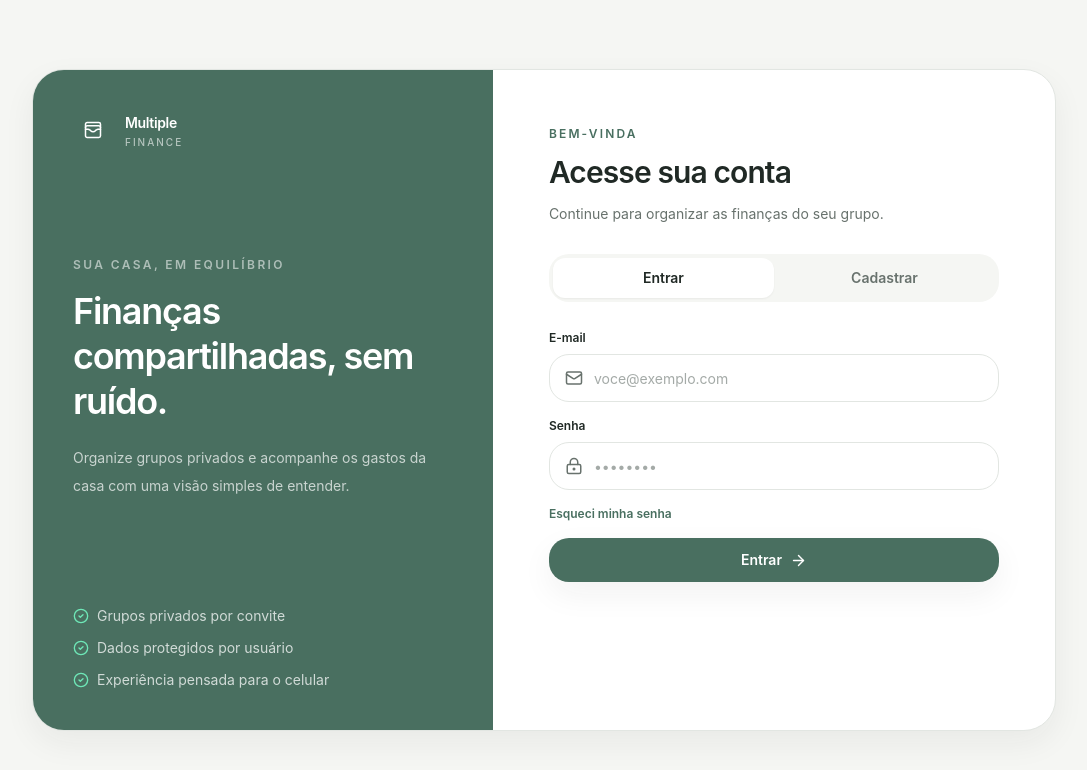
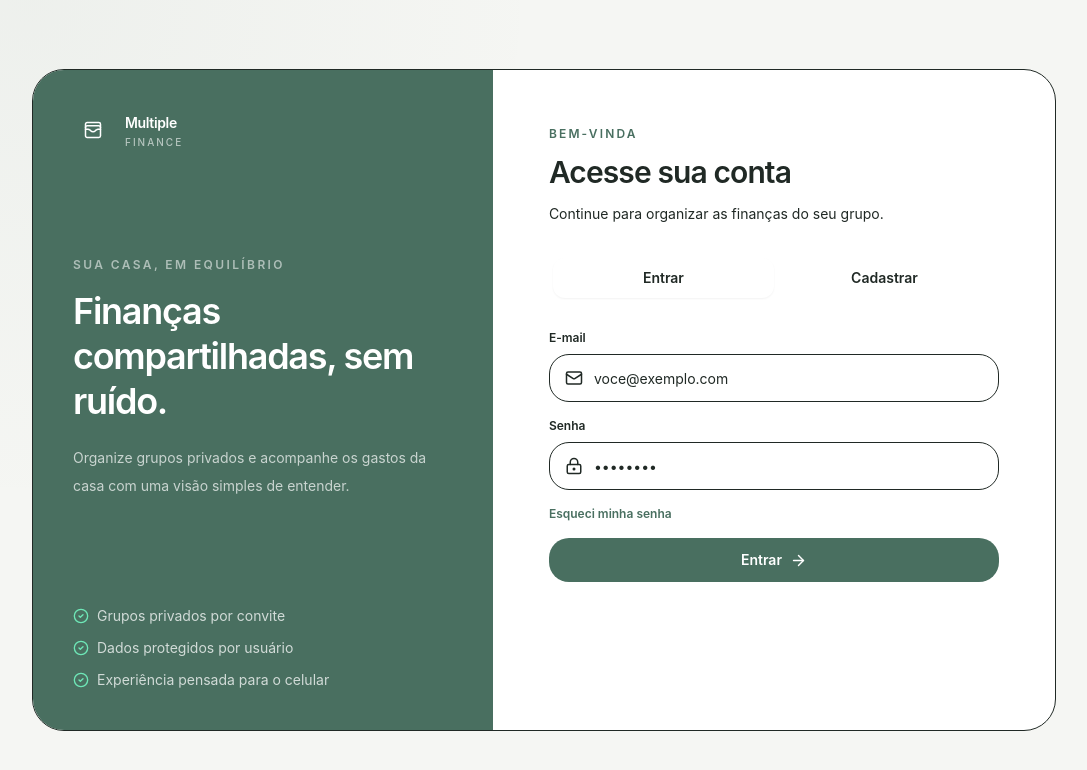
Before and after one commit to taillanefer-frx/multiple_finance, a React (Vite) app: page /login in a window 1280 px wide. Shown: the top 770 px of the page, without its empty margins (96-1183 px from the left). Built offline with nearby package versions, Linux system fonts and the light colour scheme; no server answers.

Commit message:
Adiciona paleta adaptativa do modo escuro

```diff
--- a/tailwind.config.ts
+++ b/tailwind.config.ts
@@ -5,22 +5,22 @@ export default {
   theme: {
     extend: {
       colors: {
-        canvas: '#F5F6F3',
-        surface: '#FFFFFF',
-        ink: '#202925',
-        muted: '#68726D',
-        line: '#E2E6E2',
+        canvas: 'rgb(var(--color-canvas) / <alpha-value>)',
+        surface: 'rgb(var(--color-surface) / <alpha-value>)',
+        ink: 'rgb(var(--color-ink) / <alpha-value>)',
+        muted: 'rgb(var(--color-muted) / <alpha-value>)',
+        line: 'rgb(var(--color-line) / <alpha-value>)',
         petrol: 'rgb(var(--color-primary) / <alpha-value>)',
         'petrol-dark': 'rgb(var(--color-primary-strong) / <alpha-value>)',
         sage: 'rgb(var(--color-primary-soft) / <alpha-value>)',
         accent: 'rgb(var(--color-accent) / <alpha-value>)',
-        positive: '#2F7D5C',
-        amber: '#A66A1F',
-        danger: '#B44A50',
+        positive: 'rgb(var(--color-positive) / <alpha-value>)',
+        amber: 'rgb(var(--color-amber) / <alpha-value>)',
+        danger: 'rgb(var(--color-danger) / <alpha-value>)',
       },
       boxShadow: {
-        card: '0 12px 32px rgba(32, 41, 37, 0.06)',
-        lift: '0 16px 40px rgba(25, 60, 53, 0.14)',
+        card: '0 12px 32px rgb(var(--color-shadow) / 0.09)',
+        lift: '0 16px 40px rgb(var(--color-shadow) / 0.2)',
       },
       borderRadius: {
         '2xl': '1.25rem',
```
